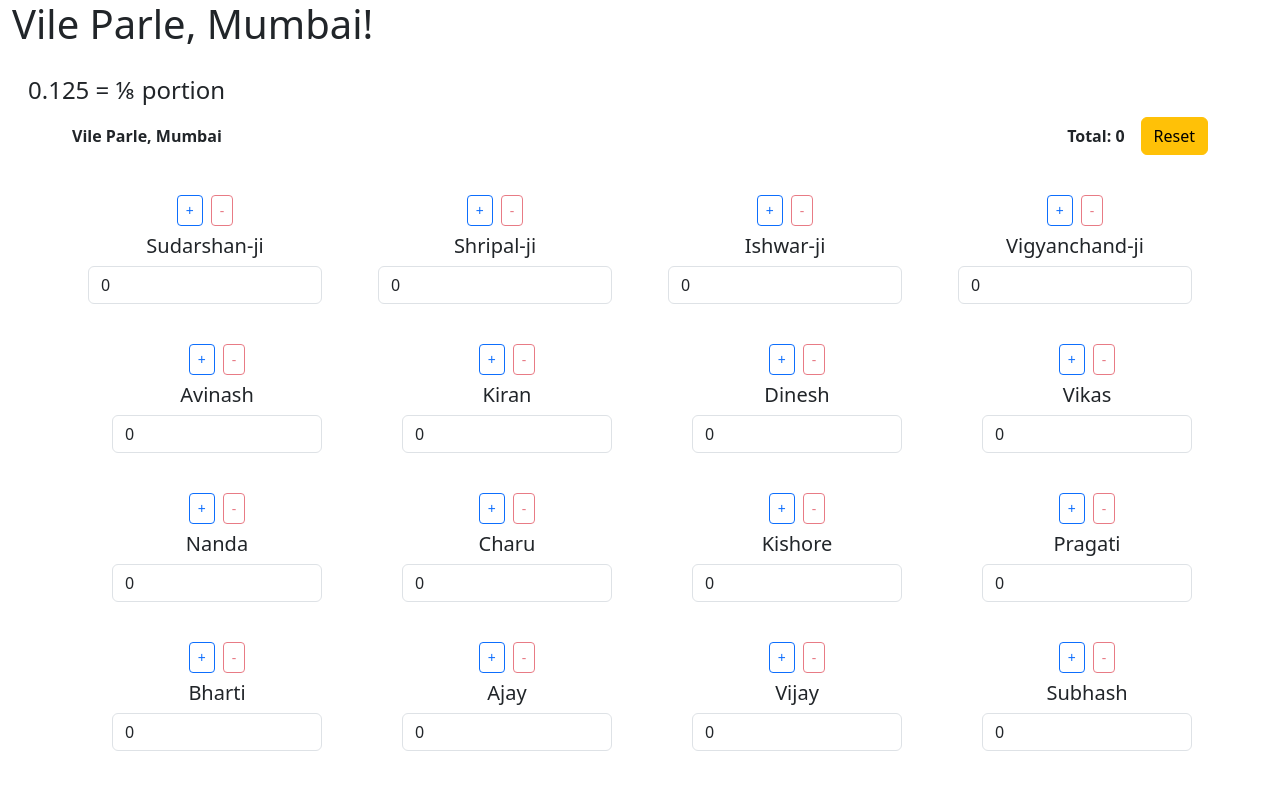
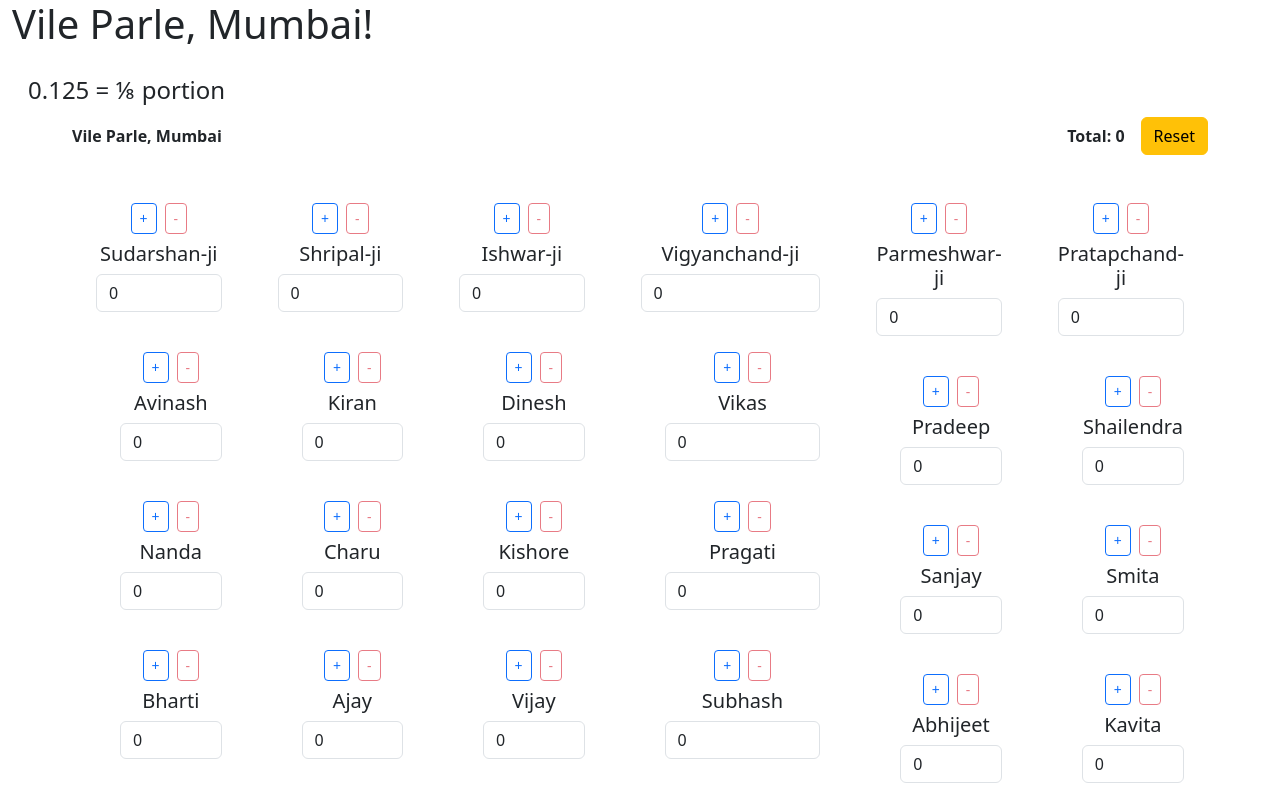
Before and after one commit to zarir-engineer/partition-tree-app, a Next.js app: page / in a window 1280 px wide. Shown: the top 789 px of the page. Built offline with nearby package versions, Linux system fonts and the light colour scheme.

Commit message:
Update CloudSpinnerGrid.tsx

```diff
--- a/components/CloudSpinnerGrid.tsx
+++ b/components/CloudSpinnerGrid.tsx
@@ -178,9 +178,9 @@ const CloudSpinnerGrid: React.FC = () => {
           <button className="btn btn-warning" onClick={handleReset}>Reset</button>
         </div>
       </div>
-      <div className="row">
+      <div className="d-flex flex-wrap justify-content-between gap-2">
         {spinners.map((spinner, index) => (
-          <div key={index} className="col-md-3">
+          <div key={index} className="p-2" style={{ flex: "1 1 calc(12.5% - 10px)" }}>
             {renderTree([spinner])}
           </div>
         ))}
```
